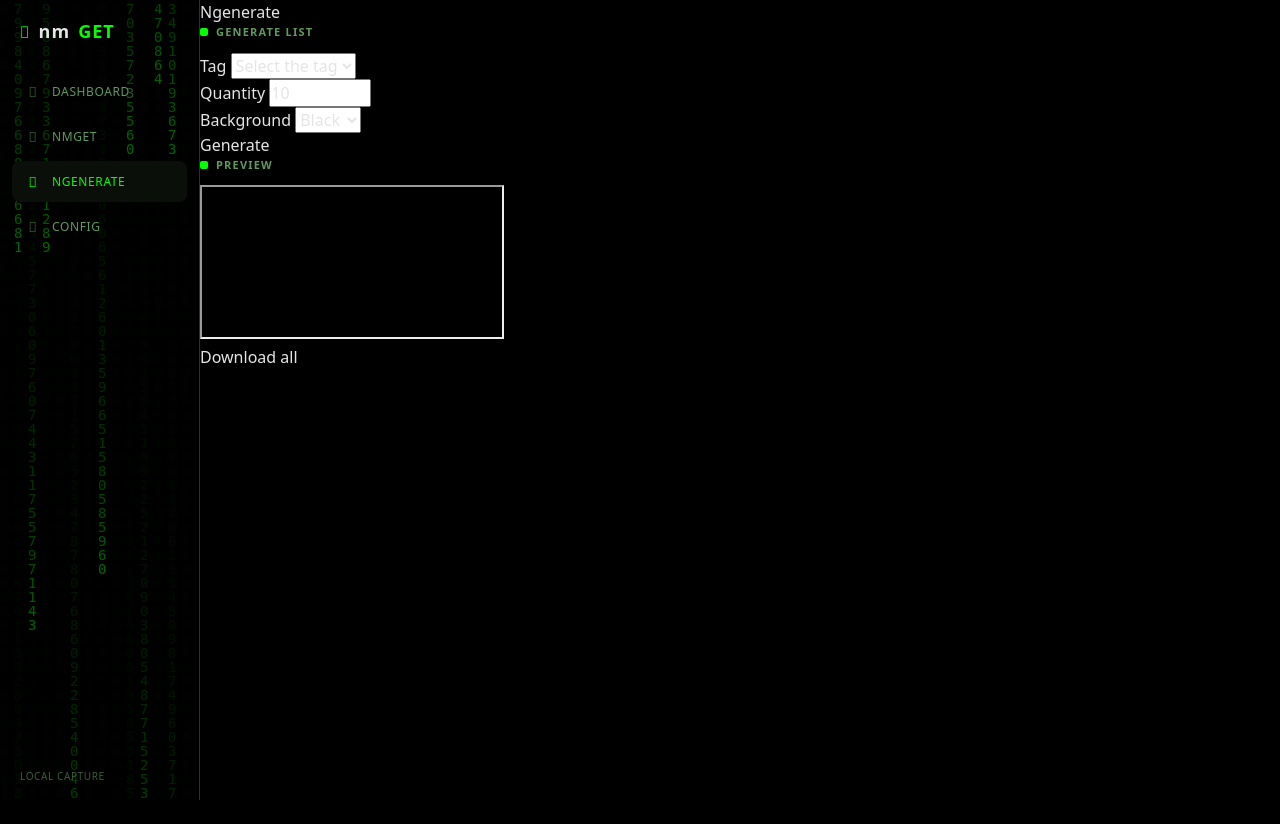
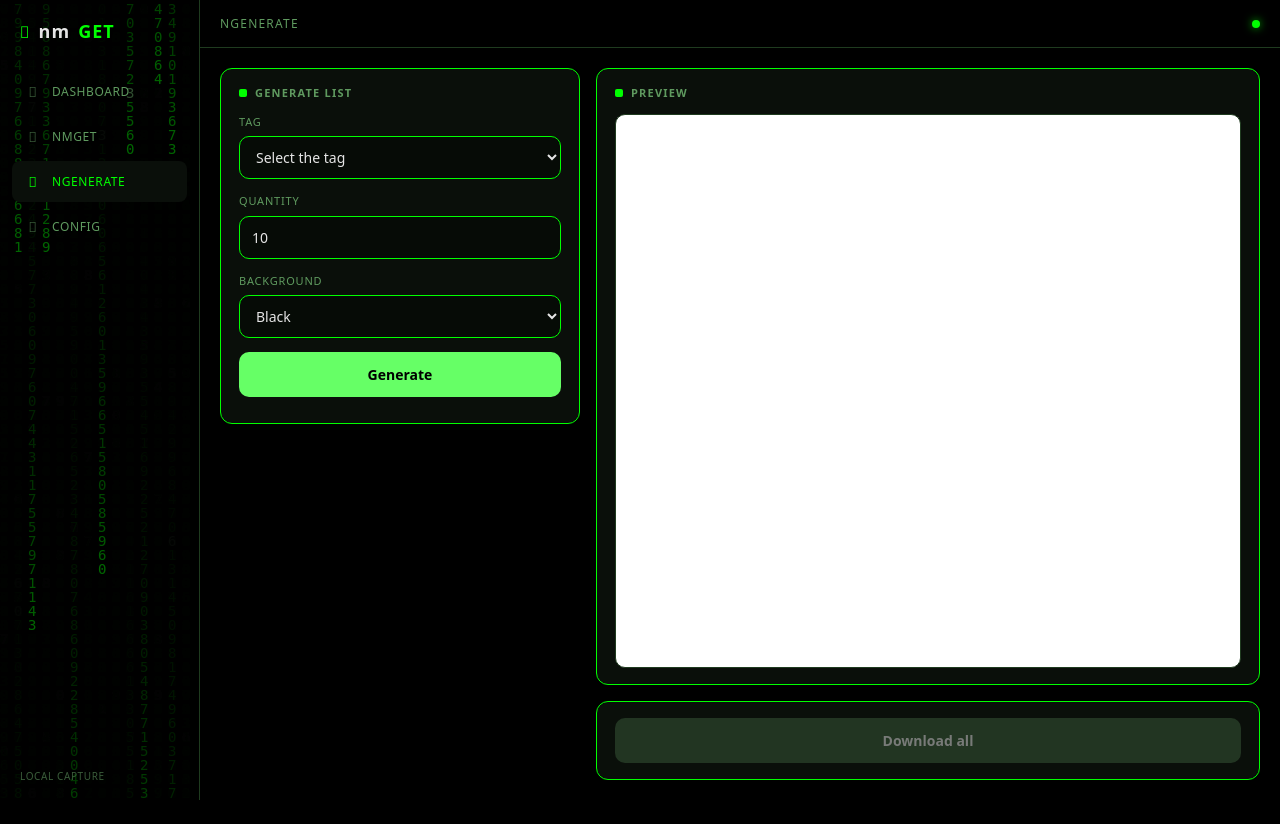
Before and after one commit to DaFi-1/nmget, a Flask app: page /ngenerate in a window 1280 px wide. After the commit the page ends 800 px from the top, so only its background shows below. Run offline with Flask 3, Linux system fonts and the light colour scheme; data that the repository does not hold is empty; some web fonts are replaced.

Commit message:
style: fixed-height layout with internal scroll areas

```diff
--- a/static/css/style.css
+++ b/static/css/style.css
@@ -167,10 +167,48 @@ button {background: none;border: none;cursor: pointer;}
   text-transform:uppercase;
 }
 
-#container main {
-  width:100%;
-  height:100%;
+#container #shell {
+  flex:1;
+  min-width:0;
+  min-height:0;
+  display:flex;
+  flex-direction:column;
   background-color:var(--background);
+}
+
+#container #topbar {
+  flex-shrink:0;
+  height:48px;
+  display:flex;
+  align-items:center;
+  justify-content:space-between;
+  padding:0 20px;
+  border-bottom:1px solid var(--border);
+  background-color:var(--background);
+}
+
+#container #topbar .topbar-title {
+  font-size:12px;
+  letter-spacing:1.2px;
+  text-transform:uppercase;
+  color:var(--text-soft);
+}
+
+#container #topbar .conn-dot {
+  width:8px;
+  height:8px;
+  border-radius:50%;
+  background:var(--green);
+  box-shadow:0 0 8px rgba(0,255,0,0.7);
+}
+
+#container #app {
+  flex:1;
+  min-height:0;
+  position:relative;
+  overflow:hidden;
+  background-color:var(--background);
+  outline:none;
 }
 
 .component-title {
@@ -241,53 +280,56 @@ button {background: none;border: none;cursor: pointer;}
 }
 
 #dashboard .chart-wrap {
+  position:relative;
   flex:1;
-  position:relative;
   min-height:0;
 }
 
 @media (max-width:900px) {
-  #dashboard { height:auto; }
+  #dashboard { height:auto; overflow-y:auto; }
   #dashboard .grid-charts { grid-template-columns:1fr; }
   #dashboard .chart-wrap { min-height:260px; }
 }
 
-/* config */
-#config {
+/* ngenerate */
+#ngenerate {
   height:100%;
   padding:20px;
   overflow:hidden;
 }
 
-#config .grid {
+#ngenerate .grid {
   display:grid;
   grid-template-columns:360px 1fr;
+  grid-template-rows:1fr;
   gap:16px;
   height:100%;
+  align-items:stretch;
 }
 
-#config .column {
+#ngenerate .column {
   display:flex;
   flex-direction:column;
   gap:16px;
   min-height:0;
+  min-width:0;
 }
 
-#config .component {
+#ngenerate .component {
   background:var(--card-bg);
   border:1px solid #00ff00;
   border-radius:12px;
   padding:16px 18px;
 }
 
-#config .component-preview {
+#ngenerate .component-preview {
   flex:1;
   min-height:0;
   display:flex;
   flex-direction:column;
 }
 
-#config .component-preview iframe {
+#ngenerate .component-preview iframe {
   flex:1;
   width:100%;
   min-height:0;
@@ -297,22 +339,22 @@ button {background: none;border: none;cursor: pointer;}
   color:#000;
 }
 
-#config .field {
+#ngenerate .field {
   display:flex;
   flex-direction:column;
   gap:6px;
   margin-bottom:14px;
 }
 
-#config .field label {
+#ngenerate .field label {
   font-size:11px;
   color:var(--text-soft);
   text-transform:uppercase;
   letter-spacing:0.8px;
 }
 
-#config .field select,
-#config .field input {
+#ngenerate .field select,
+#ngenerate .field input {
   background:var(--input-bg);
   border:1px solid #00ff00;
   border-radius:10px;
@@ -323,13 +365,13 @@ button {background: none;border: none;cursor: pointer;}
   transition:border-color 0.2s, background 0.2s;
 }
 
-#config .field select:focus,
-#config .field input:focus {
+#ngenerate .field select:focus,
+#ngenerate .field input:focus {
   border-color:var(--green);
   background:var(--input-bg);
 }
 
-#config .btn-primary {
+#ngenerate .btn-primary {
   background:var(--green-light);
   color:#000;
   font-weight:700;
@@ -340,18 +382,18 @@ button {background: none;border: none;cursor: pointer;}
   width:100%;
 }
 
-#config .btn-primary:hover {
+#ngenerate .btn-primary:hover {
   background:var(--green-bright);
 }
 
-#config .btn-primary:disabled {
+#ngenerate .btn-primary:disabled {
   background:var(--text-dim);
   color:var(--text);
   cursor:not-allowed;
   opacity:0.5;
 }
 
-#config .hint {
+#ngenerate .hint {
   font-size:11px;
   color:var(--text-dim);
   margin-top:10px;
@@ -960,3 +1014,66 @@ button {background: none;border: none;cursor: pointer;}
   }
   #nmget .component-stats { min-height:400px; }
 }
+
+/* app shell / navigation */
+#app > [data-page] {
+  animation: page-in 0.18s ease-out both;
+}
+
+@keyframes page-in {
+  from { opacity: 0; transform: translateY(4px); }
+  to { opacity: 1; transform: none; }
+}
+
+#progress {
+  position: fixed;
+  top: 0;
+  left: 0;
+  right: 0;
+  height: 2px;
+  z-index: 1000;
+  pointer-events: none;
+  opacity: 0;
+  transition: opacity 0.15s ease;
+}
+
+#progress::before {
+  content: "";
+  position: absolute;
+  top: 0;
+  bottom: 0;
+  left: 0;
+  width: 40%;
+  background: var(--green);
+  box-shadow: 0 0 8px rgba(0, 255, 0, 0.8);
+  animation: progress-slide 0.9s ease-in-out infinite;
+}
+
+#progress.show {
+  opacity: 1;
+}
+
+@keyframes progress-slide {
+  0% { transform: translateX(-100%); }
+  100% { transform: translateX(350%); }
+}
+
+#app:focus-visible {
+  outline: none;
+}
+
+@media (prefers-reduced-motion: reduce) {
+  #app > [data-page] {
+    animation: none;
+  }
+  #progress::before {
+    animation: none;
+  }
+}
+
+@media (max-width:900px) {
+  #container #app {
+    overflow-y:auto;
+    overflow-x:hidden;
+  }
+}
```
Also changed, not shown: other parts of static/css/style.css (+23 -10 lines).
